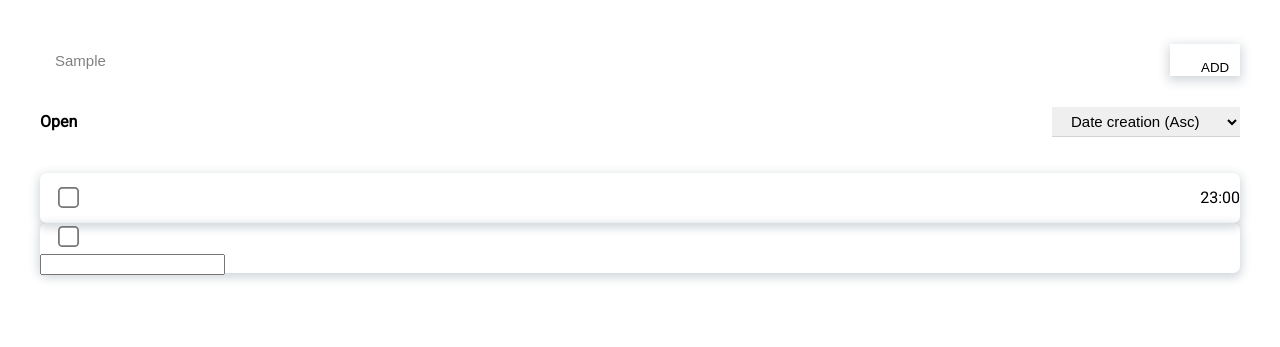
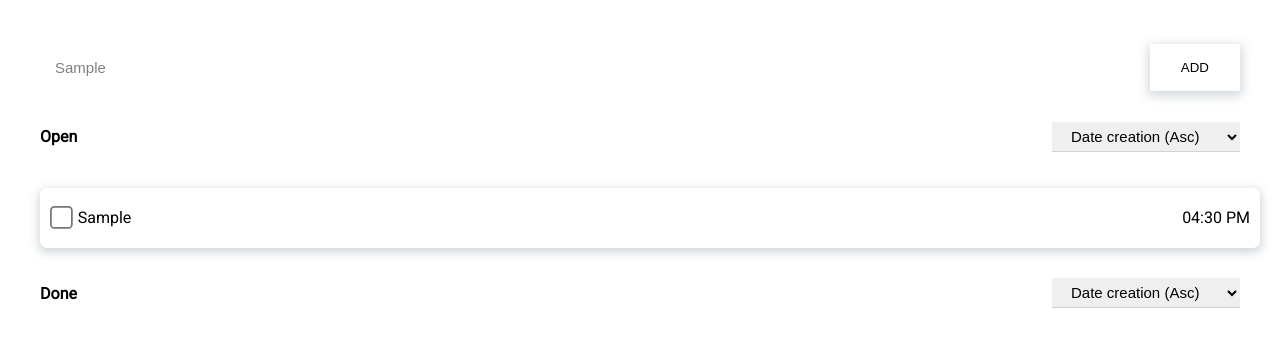
Before and after one commit to Xaerive/js2-master, a website built with webpack: page src/index.html in a window 1280 px wide. Both pictures are taken after typing "Sample" into the empty fields and a click on the button "ADD". Shown: the part 61-408 px from the top of the page. Built offline with nearby package versions, Linux system fonts and the light colour scheme; files whose address does not match are found by name.

Commit message:
- fixed tasks addition - added done-section

```diff
--- a/src/index.html
+++ b/src/index.html
@@ -7,7 +7,6 @@
     <link rel="stylesheet" href="/node_modules/font-awesome/css/font-awesome.min.css">
     <link href="https://fonts.googleapis.com/css2?family=Roboto&display=swap" rel="stylesheet">
 </head>
-
 
 
 <body>
@@ -31,27 +30,21 @@
         <div class="open-task-section-header">
             <h4>Open</h4>
             <select>
-          <option value="asc">Date creation (Asc) </option>
-          <option value="desc"> Date creation (Desc) </option>
+                <option value="asc">Date creation (Asc)</option>
+                <option value="desc"> Date creation (Desc)</option>
             </select>
         </div>
-      <section class="tasks">
-        <div class="task">
-          <div class="inputcheckboxTask">
-          <label>
-           <input type = "checkbox"class="checkboxTask">
-          </label>
-          <div class = "TextTask">
-          <input type="text" class="TextInputTask">
+        <section class="tasks"></section>
+    </section>
+    <section class="done-section">
+      <div class="done-task-section-header">
+        <h4>Done</h4>
+        <select>
+          <option value="asc">Date creation (Asc)</option>
+          <option value="desc"> Date creation (Desc)</option>
+        </select>
       </div>
-        </div>
-          <div>
-            <div class="alltime">
-          <time>23:00</time>
-        </div>
-      </div>
-      </section>
-    </section>
+      <section class="tasks"></section>
     </section>
 </div>
 </body>
--- a/src/index.js
+++ b/src/index.js
@@ -1,43 +1,54 @@
 import './style.css';
-const sectionTasks = document.querySelector('.open-section .tasks')
+const sectionTasks = document.querySelector('.open-section .tasks');
+const sectionTasksDone = document.querySelector('.done-section .tasks');
 
-const gogo = document.querySelector('.ADD')
+const gogo = document.querySelector('.ADD');
+const taskNameInput = document.querySelector('.new-task-section input');
 
-gogo.onclick = function () {
-console.log('hello')
+gogo.onclick = function() {
+  const newTask = document.createElement('div');
+  newTask.classList.add('task');
 
-const newTask = document.createElement('div')
-newTask.classList.add('task')
+  const labelCheckbox = document.createElement('label');
+  labelCheckbox.classList.add('checkbox');
 
+  const inputChekbox = document.createElement('input');
+  inputChekbox.classList.add('checkboxTask');
+  inputChekbox.setAttribute('type', 'checkbox');
+  inputChekbox.onchange = function() {
+    if (inputChekbox.checked) {
+      sectionTasks.removeChild(newTask);
+      sectionTasksDone.appendChild(newTask);
+    } else {
+      sectionTasksDone.removeChild(newTask);
+      sectionTasks.appendChild(newTask);
+    }
+  };
 
-const inputCheckboxTask = document.createElement('div')
-inputCheckboxTask.classList.add('inputCheckboxTask')
+  const divInputTextTask = document.createElement('div');
+  divInputTextTask.classList.add('titleTask');
+  divInputTextTask.textContent = taskNameInput.value;
 
+  const dateDiv = document.createElement('div');
+  const creationDateDiv = document.createElement('div');
+  creationDateDiv.classList.add('alltime');
+  const creationTimeElement = document.createElement('time');
+  creationTimeElement.textContent = new Date().toLocaleTimeString(undefined, {
+    hour: '2-digit',
+    minute: '2-digit',
+  });
+  creationDateDiv.appendChild(creationTimeElement);
+  dateDiv.appendChild(creationDateDiv);
+  // const inputTitleTask = document.createElement('input');
+  // inputTitleTask.classList.add('titleInputTask');
+  // inputTitleTask.setAttribute('type', 'text');
 
-const labelCheckbox = document.createElement('label')
-labelCheckbox.classList.add('checkbox')
+  labelCheckbox.appendChild(inputChekbox);
+  // divInputTextTask.appendChild(inputTitleTask);
 
-const inputChekbox = document.createElement('input')
-inputChekbox.classList.add('checkboxTask')
-inputChekbox.setAttribute('type', 'checkbox')
+  newTask.appendChild(labelCheckbox);
+  newTask.appendChild(divInputTextTask);
+  newTask.appendChild(dateDiv);
 
-
-const divInputTextTask = document.createElement('div')
-divInputTextTask.classList.add('titleTask')
-
-const inputTitleTask = document.createElement('input')
-inputTitleTask.classList.add('titleInputTask')
-inputTitleTask.setAttribute('type', 'text')
-
-
-labelCheckbox.appendChild(inputChekbox)
-divInputTextTask.appendChild(inputTitleTask)
-
-inputCheckboxTask.appendChild(labelCheckbox)
-inputCheckboxTask.appendChild(divInputTextTask)
-
-newTask.appendChild(inputCheckboxTask)
-
-sectionTasks.appendChild(newTask)
-
-}
+  sectionTasks.appendChild(newTask);
+};
--- a/src/style.css
+++ b/src/style.css
@@ -2,9 +2,10 @@ body {
     margin: 0;
     font-family: 'Roboto', sans-serif;
 }
+
 header {
     background-color: rgb(21, 130, 255);
-  display:flex;
+    display: flex;
     justify-content: space-between;
 }
 
@@ -12,16 +13,17 @@ header {
 .container {
     max-width: 1200px;
     width: 1200px;
-margin:auto
+    margin: auto
 }
-header .container{
-display:flex;
+
+header .container {
+    display: flex;
     justify-content: space-between;
-padding:15px 0 ;
+    padding: 15px 0;
 }
 
 .logo {
-  color:white;
+    color: white;
     font-size: 20px;
 }
 
@@ -37,33 +39,37 @@ padding:15px 0 ;
 
 
 .search input::placeholder {
-  color:white
+    color: white
 }
+
 .search .fa-search {
-color:white
+    color: white
 }
+
 .search {
     border-width: 0 0 1px 0;
     border-color: white;
     border-style: solid;
 }
+
 .new-task-section {
     margin-top: 50px;
     display: flex;
     justify-content: space-between;
 }
+
 .new-task-section button {
     background-color: white;
     border: 1px solid white;
     padding: 15px 30px;
-  shadow-box: 0px 2px 3px lightgray
+    shadow-box: 0px 2px 3px lightgray;
+    cursor: pointer;
 }
-
 
 
 .new-task-section input {
     outline: none;
-  border-width: 0 0 1px ;
+    border-width: 0 0 1px;
     padding: 10px;
     border-color: lightgray;
     width: 70%;
@@ -73,30 +79,32 @@ border-width: 0 0 1px 0;
 
 
 .new-task-section input::placeholder {
-  color:gray;
+    color: gray;
 }
 
-  .new-task-section input{
+.new-task-section input {
     background-color: white;
-    border: 1px ;
+    border: 1px;
     padding: 5px 15px;
 }
-  .open-task-section-header{
+
+.open-task-section-header,
+.done-task-section-header {
     display: flex;
     justify-content: space-between;
     align-items: center;
     margin-top: 15px
 }
 
-  .open-task-section-header select {
+.open-task-section-header select,
+.done-task-section-header select {
     border-width: 0 0 1px;
     border-color: lightgrey;
-    font-size: 15px ;
+    font-size: 15px;
     padding: 5px 15px
 }
+
 .ADD {
-    width: 70px;
-    height: 30px;
     -webkit-box-shadow: 0px 3px 10px 2px rgba(34, 60, 80, 0.2);
     -moz-box-shadow: 0px 3px 10px 2px rgba(34, 60, 80, 0.2);
     box-shadow: 0px 3px 10px 2px rgba(34, 60, 80, 0.2);
@@ -106,37 +114,50 @@ margin-top: 15px
     margin-top: 20px;
     width: 1200px;
 }
+
 .task {
     display: flex;
-    justify-content: space-between;
+    justify-content: flex-start;
     align-items: center;
     width: 1200px;
     height: 50px;
     border-width: 0px 0px 0px 0px;
     border-radius: 7px;
-    border-color:none;
+    border-color: none;
     -webkit-box-shadow: 0px 3px 10px 2px rgba(34, 60, 80, 0.2);
     -moz-box-shadow: 0px 3px 10px 2px rgba(34, 60, 80, 0.2);
     box-shadow: 0px 3px 10px 2px rgba(34, 60, 80, 0.2);
+  padding: 5px 10px;
+  margin-bottom: 10px;
 }
 
-  .inputcheckboxTask{
+.titleTask {
+  flex: 2;
+  margin-left: 5px;
+}
+
+.inputcheckboxTask {
     display: flex;
 }
-.checkboxTask{
-zoom:175%;
-margin-left:10px;
 
-
+.checkboxTask {
+    zoom: 175%;
+  margin: 0;
 }
 
-.TextInputTask{
+.checkbox {
+  display: flex;
+  align-items: center;
+}
+
+.TextInputTask {
     margin: left 15px;
-  outline:none;
+    outline: none;
     border-width: 0 0 1 0;
-  border:none;
+    border: none;
 }
-.alltime{
+
+.alltime {
     margin-left: 150px
 
 }
```
Lines whose indentation alone changed are shown as unchanged.
